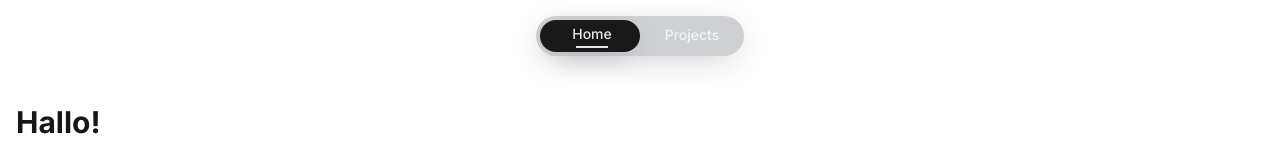
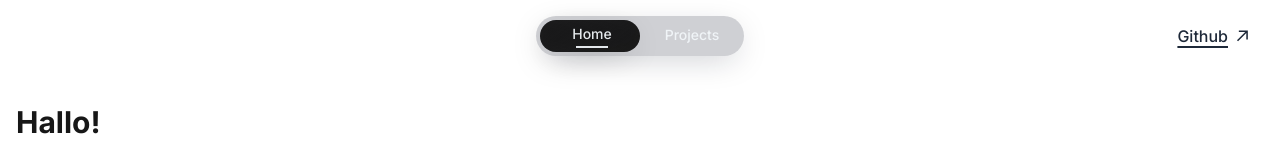
Before and after one commit to danielecitran/my-portfolio, a Next.js app: page / in a window 1280 px wide. Shown: the top 160 px of the page. Built offline with nearby package versions, Linux system fonts and the light colour scheme.

Commit message:
added github link

```diff
--- a/app/components/header.tsx
+++ b/app/components/header.tsx
@@ -10,6 +10,33 @@ import { useEffect, useState } from "react"
  * Features an animated sliding indicator and underline effects
 **/
 interface HeaderProps {}
+
+const ExternalLinkIcon = () => (
+  <svg
+    width="12"
+    height="12"
+    viewBox="0 0 12 12"
+    fill="none"
+    aria-hidden="true"
+  >
+    <path
+      d="M2.07102 11.3494L0.963068 10.2415L9.2017 1.98864H2.83807L2.85227 0.454545H11.8438V9.46023H10.2955L10.3097 3.09659L2.07102 11.3494Z"
+      fill="currentColor"
+    />
+  </svg>
+);
+
+const GithubLink = () => (
+  <a
+    href="https://github.com/danielecitran"
+    className="text-primary hover:text-hover flex items-center gap-1 text-sm transition-colors duration-200"
+    target="_blank"
+    rel="noopener noreferrer"
+  >
+    <span>Github</span>
+    <ExternalLinkIcon />
+  </a>
+);
 
 export default function Header({}: HeaderProps) {
     // Get current route path for active tab tracking
@@ -38,7 +65,7 @@ export default function Header({}: HeaderProps) {
         <header className="bg-transparent py-4 sticky top-0 z-50">
             {/* Main navigation container with backdrop blur effect */}
             <div
-                className="container mx-auto flex justify-center"
+                className="container mx-auto flex justify-center relative"
                 suppressHydrationWarning
             >
                 {/* Navigation bar with glass morphism effect */}
@@ -101,6 +128,19 @@ export default function Header({}: HeaderProps) {
                         </Link>
                     </div>
                 </nav>
+                <div className="absolute right-4 top-1/2 -translate-y-1/2">
+                    <a
+                        href="https://github.com/danielecitran"
+                        className="px-4 py-2 text-gray-800 hover:text-gray-900 inline-flex items-center gap-2 text-base font-medium transition-all duration-300 rounded-full hover:bg-gray-900/10 hover:backdrop-blur-md"
+                        target="_blank"
+                        rel="noopener noreferrer"
+                    >
+                        <div className="flex items-center gap-2 underline decoration-[1.5px] underline-offset-4">
+                            <span>Github</span>
+                            <ExternalLinkIcon />
+                        </div>
+                    </a>
+                </div>
             </div>
         </header>
     )
```
